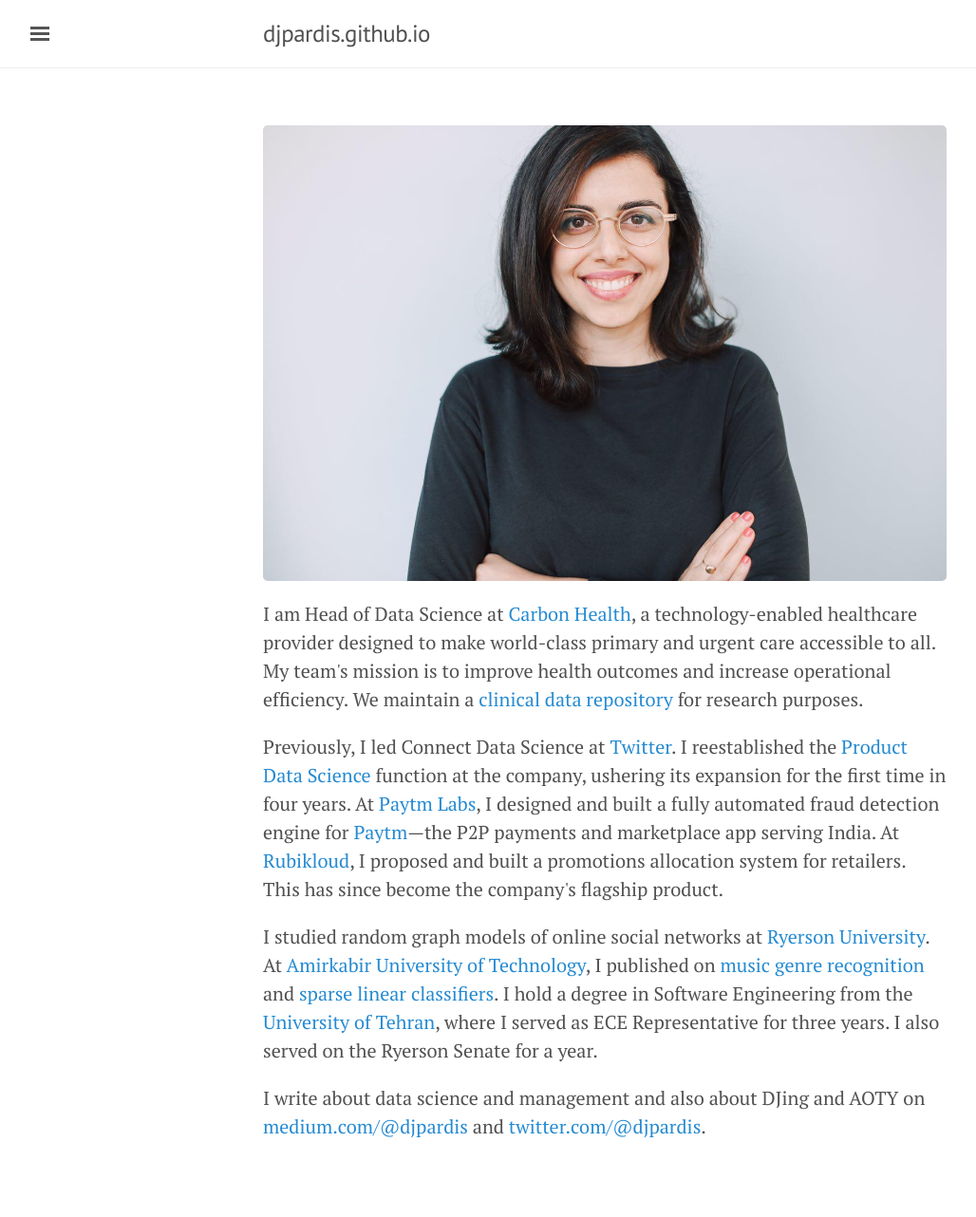
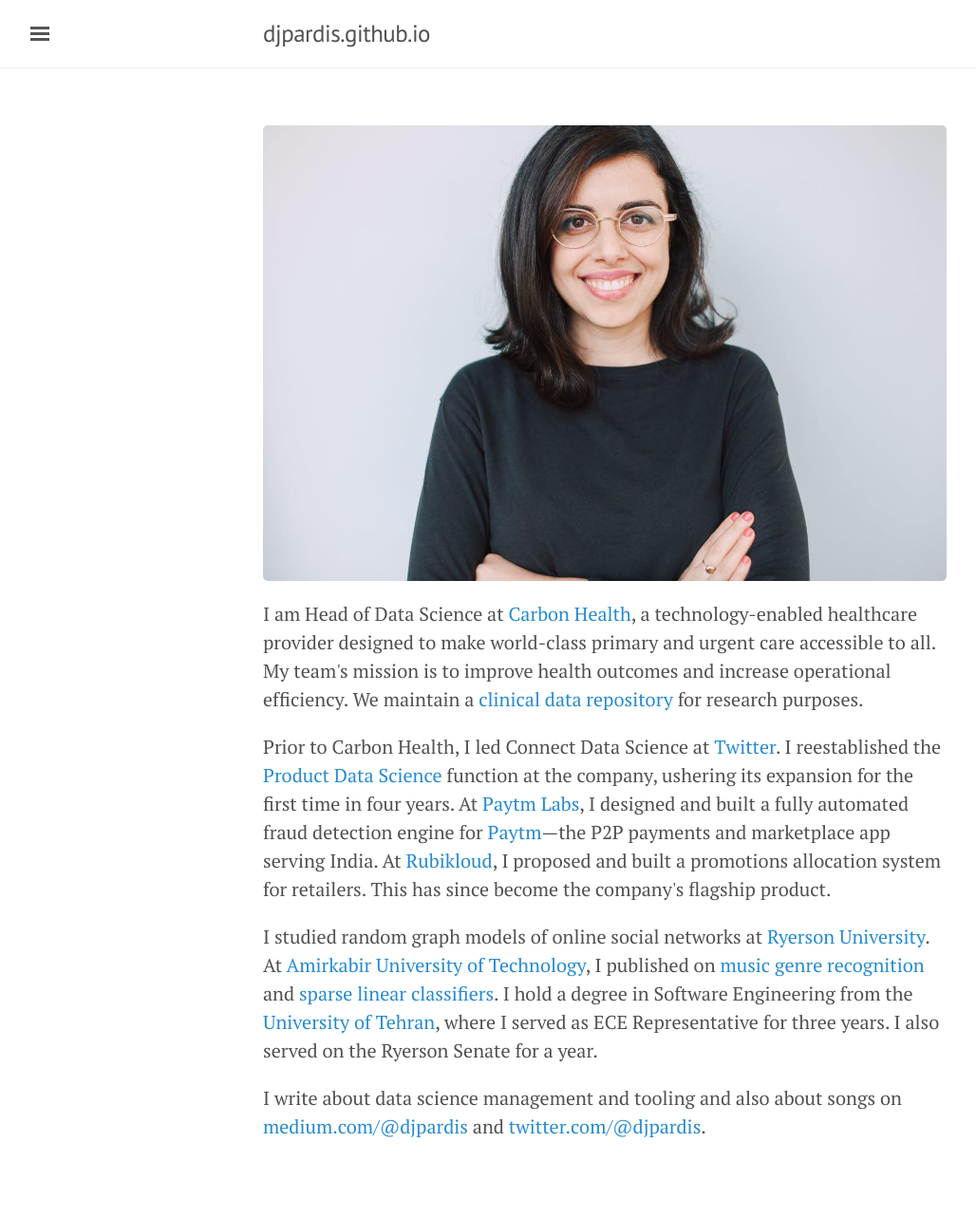
Before and after one commit to djpardis/djpardis.github.io, a Jekyll site: the page built from index.html, in a window 1280 px wide. Shown: the whole page at 95% size, without its empty margins (3-1031 px from the left). Built offline with Jekyll 4.4.1, drawn with Linux system fonts in a browser that asks for light colours.

Commit message:
Fix wording

```diff
--- a/index.html
+++ b/index.html
@@ -13,7 +13,7 @@ I am Head of Data Science at <a href="https://carbonhealth.com/" target="_blank"
 </p>
 
 <p>
-Previously, I led Connect Data Science at <a href="https://twitter.com/" target="_blank">Twitter</a>. I reestablished the <a href="https://medium.com/@djpardis/models-for-integrating-data-science-teams-within-organizations-7c5afa032ebd" target="_blank">Product Data Science</a> function at the company, ushering its expansion for the first time in four years. At <a href="http://www.paytmlabs.com" target="_blank">Paytm Labs</a>, I designed and built a fully automated fraud detection engine for <a href="https://paytm.com/" target="_blank">Paytm</a>—the P2P payments and marketplace app serving India. At <a href="https://rubikloud.com/" target="_blank">Rubikloud</a>, I proposed and built a promotions allocation system for retailers. This has since become the company's flagship product.
+Prior to Carbon Health, I led Connect Data Science at <a href="https://twitter.com/" target="_blank">Twitter</a>. I reestablished the <a href="https://medium.com/@djpardis/models-for-integrating-data-science-teams-within-organizations-7c5afa032ebd" target="_blank">Product Data Science</a> function at the company, ushering its expansion for the first time in four years. At <a href="http://www.paytmlabs.com" target="_blank">Paytm Labs</a>, I designed and built a fully automated fraud detection engine for <a href="https://paytm.com/" target="_blank">Paytm</a>—the P2P payments and marketplace app serving India. At <a href="https://rubikloud.com/" target="_blank">Rubikloud</a>, I proposed and built a promotions allocation system for retailers. This has since become the company's flagship product.
 </p>
 
 <p>
@@ -21,7 +21,7 @@ I studied random graph models of online social networks at <a title="MSc in Appl
 </p>
 
 <p>
-I write about data science and management and also about DJing and AOTY on <a href="https://medium.com/@djpardis" target="_blank">medium.com/@djpardis</a> and <a href="https://twitter.com/@djpardis" target="_blank">twitter.com/@djpardis</a>.
+I write about data science management and tooling and also about songs on <a href="https://medium.com/@djpardis" target="_blank">medium.com/@djpardis</a> and <a href="https://twitter.com/@djpardis" target="_blank">twitter.com/@djpardis</a>.
 </p>
 
 <!-- <p>
```
